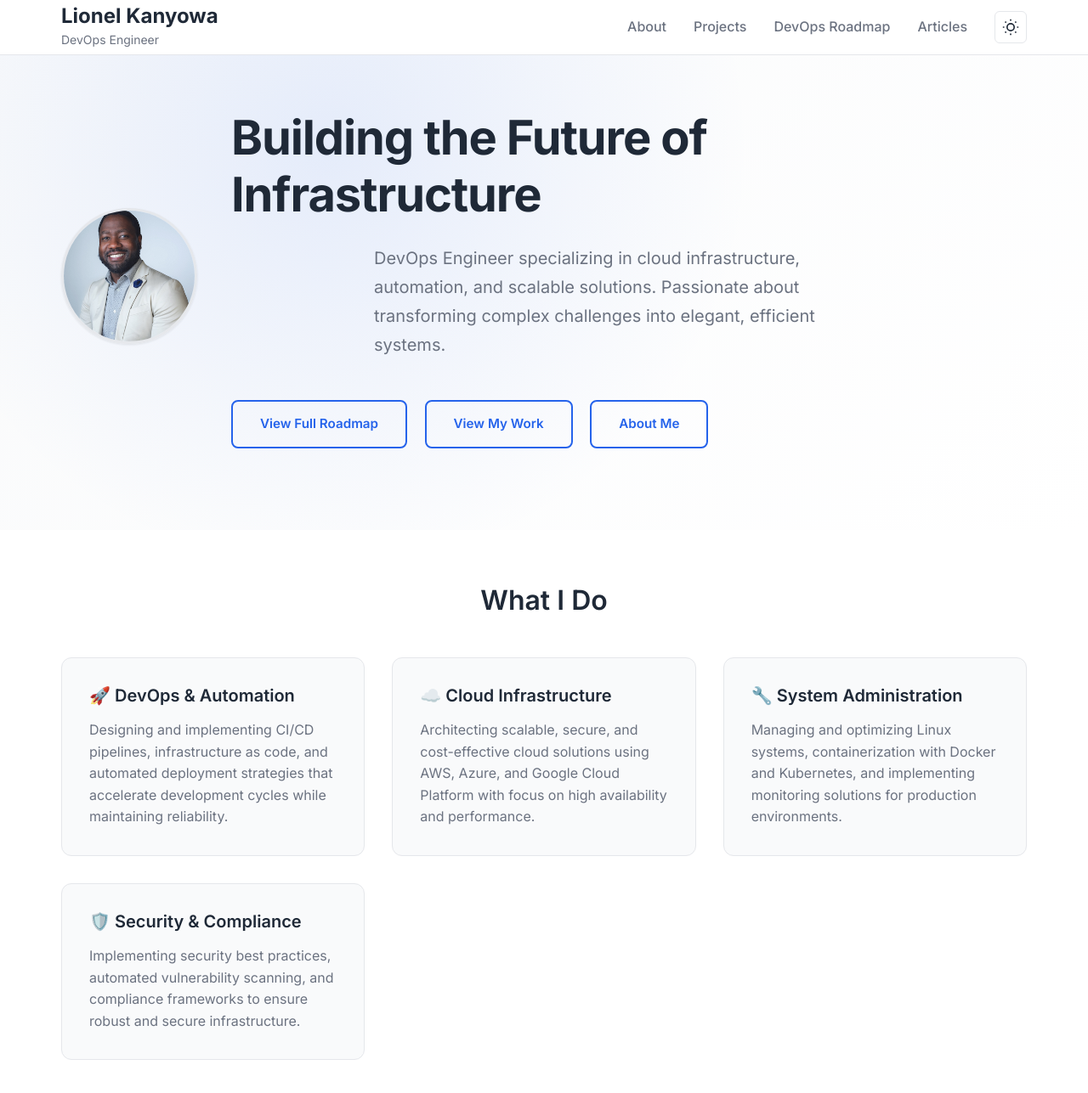
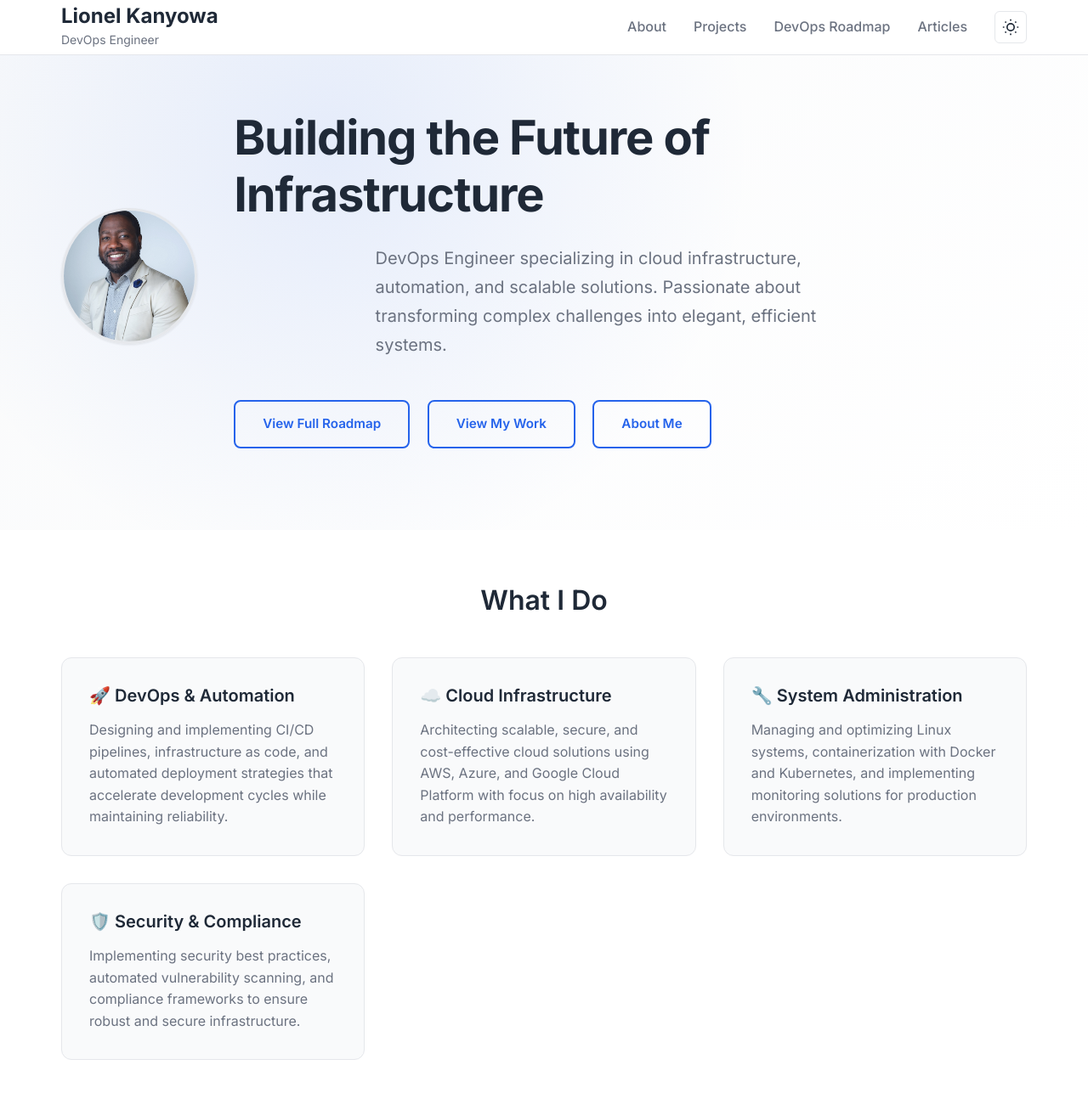
Before and after one commit to lionelkanyowa/lionelkanyowa.github.io, a Jekyll site: the page built from index.html, in a window 1280 px wide and 1400 px high. Shown: the top 1287 px of the window at 85% size. Built offline with Jekyll 4.4.1, drawn with Linux system fonts in a browser that asks for light colours.

Commit message:
updated CSS for profile photo styling

```diff
--- a/assets/css/main.css
+++ b/assets/css/main.css
@@ -1209,7 +1209,7 @@ section {
 .hero-content {
   display: flex;
   align-items: center;
-  gap: 2.5rem;
+  gap: 2.7rem;
   text-align: left;
 }
 
```
